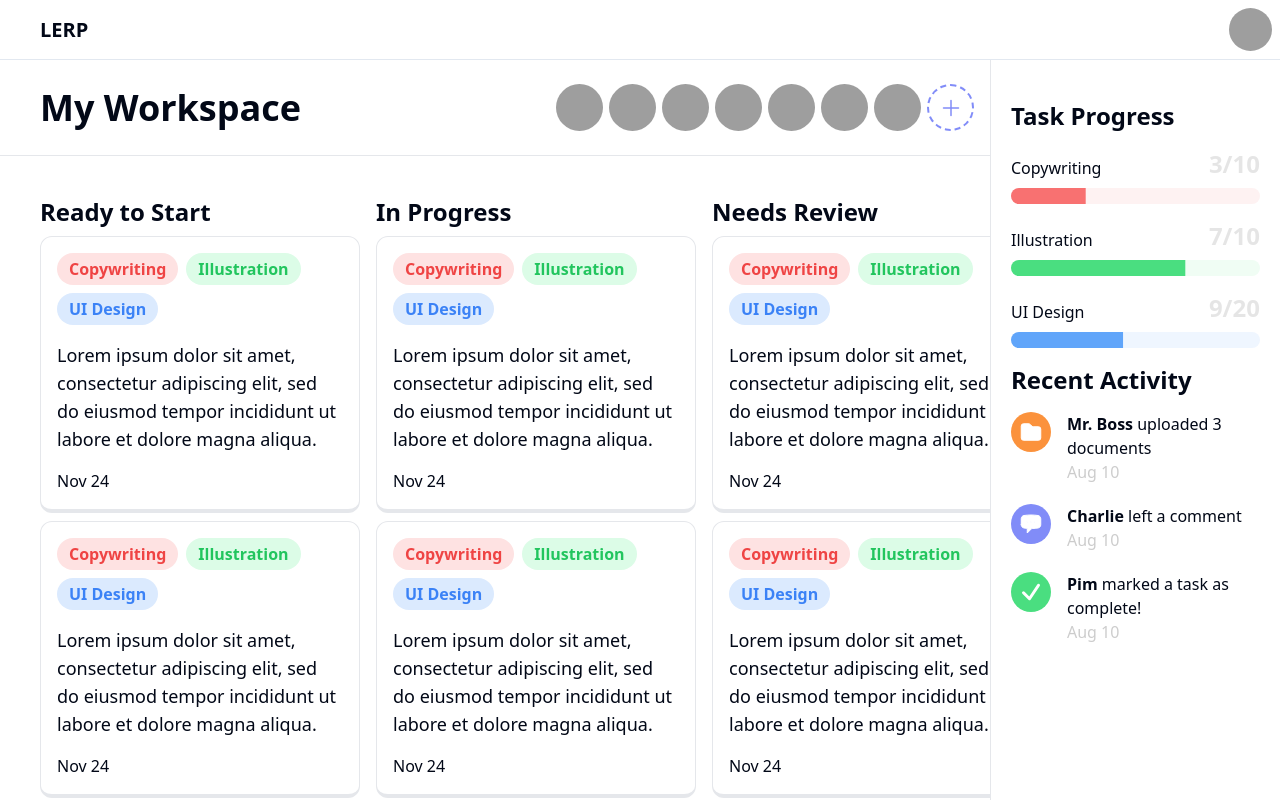
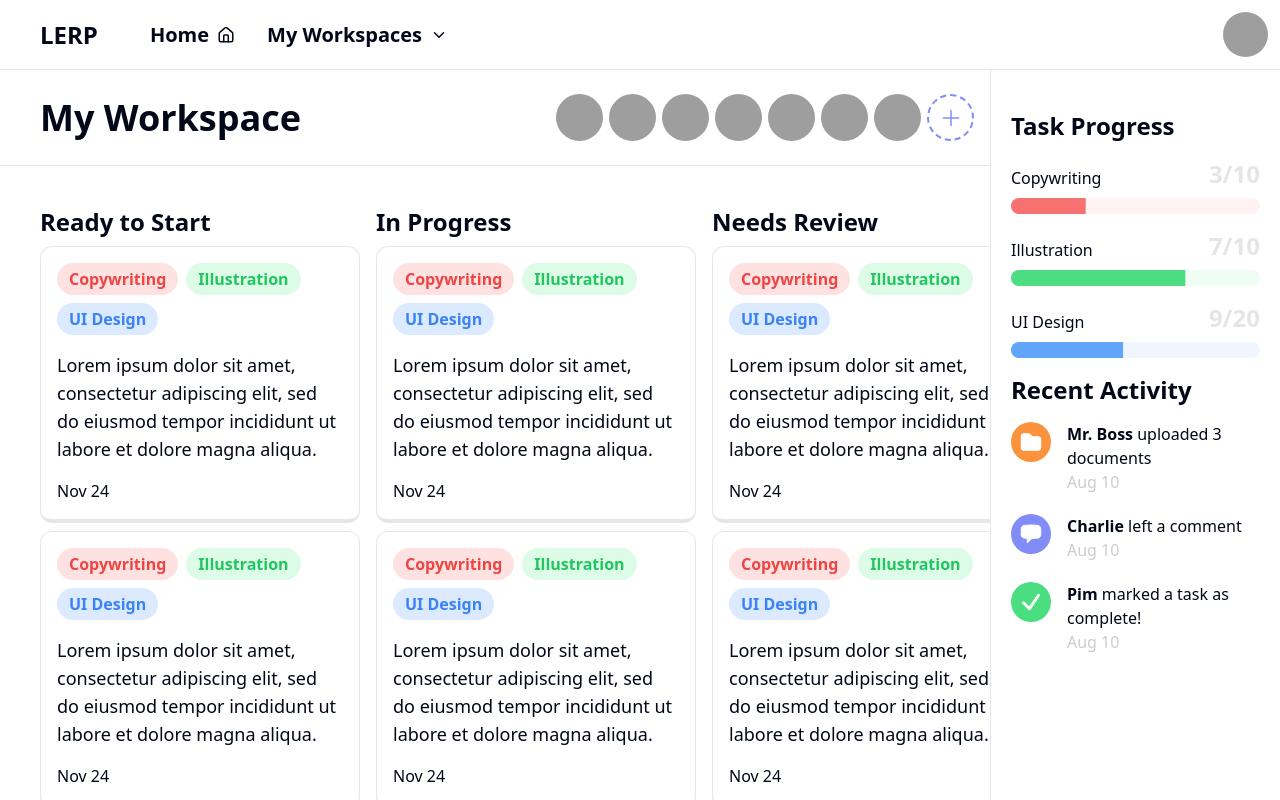
Before and after one commit to Corned/lerp, a React (Vite) app in the folder client/: page / in a window 1280 px wide. Built offline with nearby package versions, Linux system fonts and the light colour scheme; grey boxes are pictures that could not be loaded.

Commit message:
nav bar button brainstorming :o

```diff
--- a/client/src/App.tsx
+++ b/client/src/App.tsx
@@ -1,11 +1,41 @@
+import { ChevronDown, Home } from "lucide-react"
 import ProfilePicture from "./components/ProfilePicture"
 import Workspace from "./components/Workspace"
 
+const MiniChevronDownIcon = () => {
+  return (
+    <svg
+      xmlns="http://www.w3.org/2000/svg"
+      viewBox="0 0 20 20"
+      fill="currentColor"
+      className="h-5 w-5"
+    >
+      <path
+        fillRule="evenodd"
+        d="M5.22 8.22a.75.75 0 0 1 1.06 0L10 11.94l3.72-3.72a.75.75 0 1 1 1.06 1.06l-4.25 4.25a.75.75 0 0 1-1.06 0L5.22 9.28a.75.75 0 0 1 0-1.06Z"
+        clipRule="evenodd"
+      />
+    </svg>
+  )
+}
+
 const App = () => {
   return (
-    <div className="App grid h-full grid-rows-[60px_1fr]">
-      <nav className="flex flex-row items-center justify-between border-b py-2 pl-10 pr-2">
-        <h1 className="text-xl font-bold">LERP</h1>
+    <div className="App grid h-full grid-rows-[70px_1fr]">
+      <nav className="flex flex-row items-center justify-between border-b py-3 pl-10 pr-3">
+        <h1 className="text-2xl font-bold">LERP</h1>
+
+        <div className="ml-10 mr-auto flex flex-row gap-2">
+          <button className="flex flex-row items-center justify-center gap-2 rounded-md px-3 py-2 text-xl font-bold hover:bg-black/10 ">
+            <span>Home</span>
+            <Home size={18} />
+          </button>
+          <button className="flex flex-row items-center justify-center gap-2 rounded-md px-3 py-2 text-xl font-bold hover:bg-black/10 ">
+            <span>My Workspaces</span>
+            <ChevronDown size={18} />
+          </button>
+        </div>
+
         <ProfilePicture />
       </nav>
       <Workspace />
--- a/client/src/components/Workspace.tsx
+++ b/client/src/components/Workspace.tsx
@@ -20,7 +20,7 @@ const Workspace = () => {
         </Header>
 
         {/* Task Category Container */}
-        <div className="flex gap-4 overflow-x-scroll pl-10 pr-5 py-10">
+        <div className="flex gap-4 overflow-x-scroll py-10 pl-10 pr-5">
           <TaskCategory title="Ready to Start" tasks={taskData} />
           <TaskCategory title="In Progress" tasks={taskData} />
           <TaskCategory title="Needs Review" tasks={taskData} />
```
Also changed, not shown: 1 other file (tests, documents, lock files or other folders).
